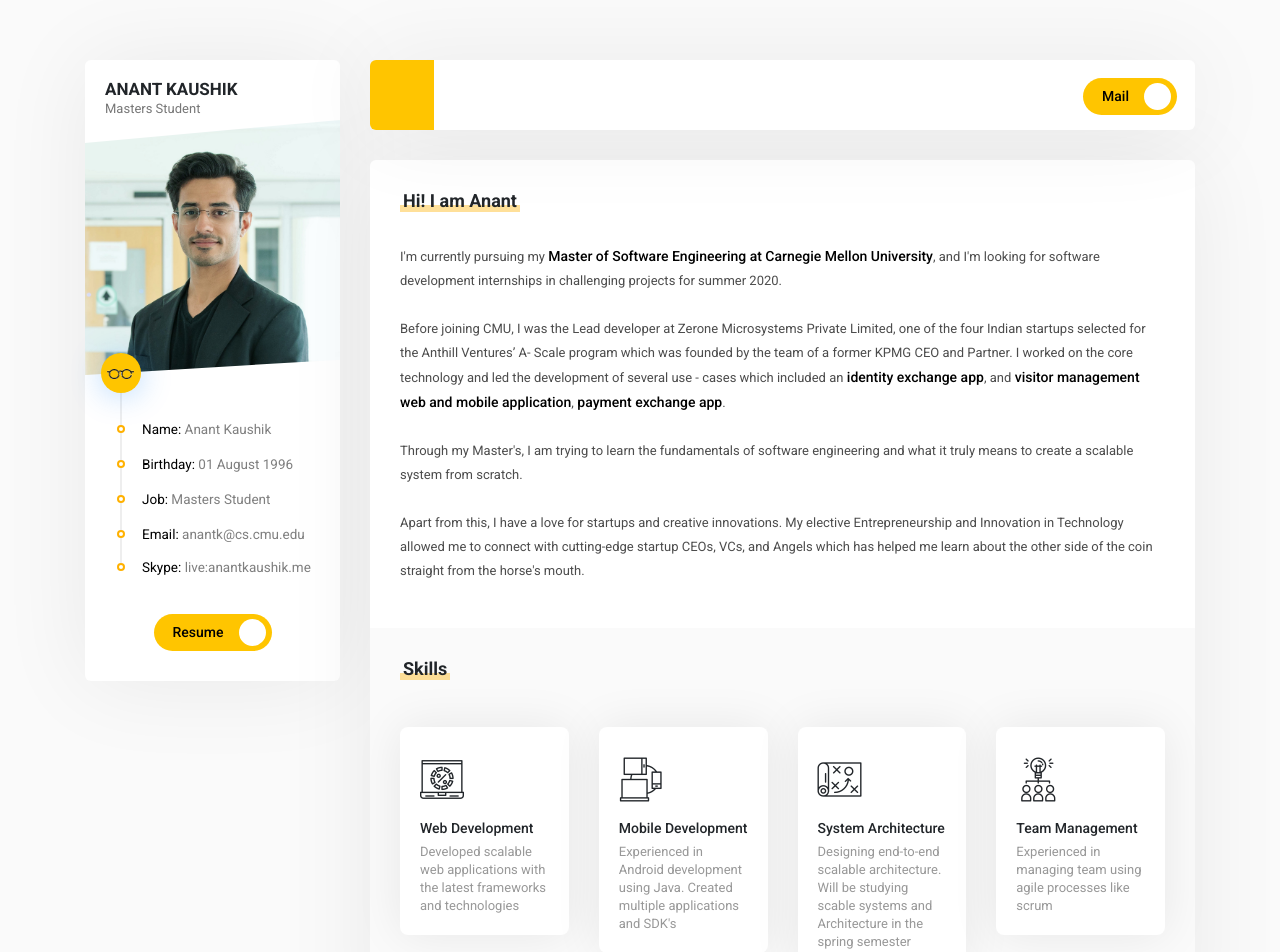
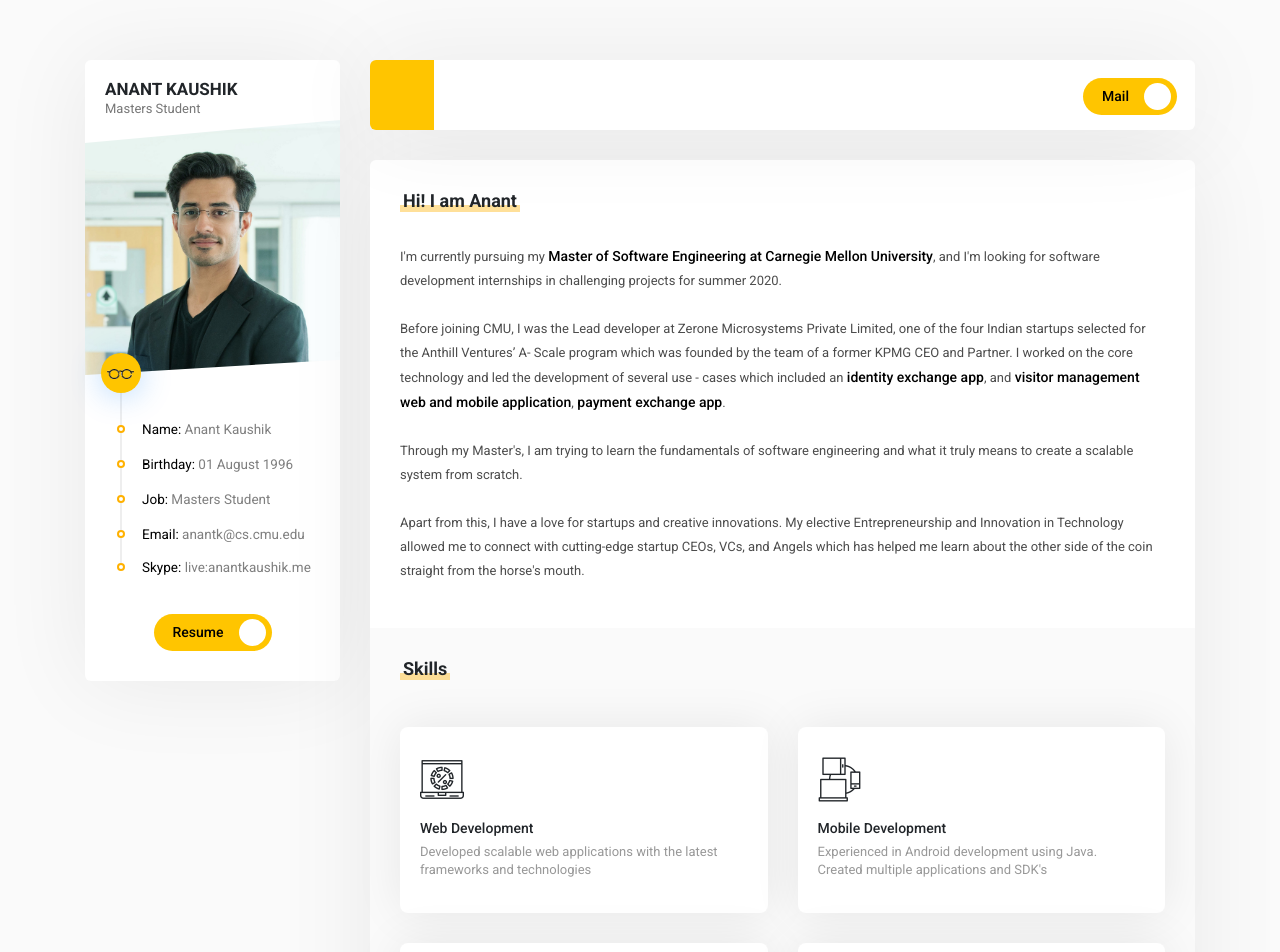
Before and after one commit to anant-kaushik/anantkaushik.com, a React (Create React App) app: page / in a window 1280 px wide. Shown: the top 952 px of the page. Built offline with nearby package versions, Linux system fonts and the light colour scheme; a web font is replaced by a local one.

Commit message:
changed the the skills look

```diff
--- a/src/components/Skill/Skill.jsx
+++ b/src/components/Skill/Skill.jsx
@@ -16,9 +16,9 @@ const Desc = ({ text }) => (
     <Paragragh className="skill-desc">{text}</Paragragh>
 )
 
-const Skill = ({ title, desc, icon }) => (
-    <Col md="3" sm="6" xs="12">
-        <div className="skill bottom_30" >
+const Skill = ({ className, title, desc, icon }) => (
+    <Col md="6" xs="12">
+        <div className={"skill " + className} >
             <SkillIcon icon={icon} />
             <SkillTitle title={title} />
             <Desc text={desc} />
--- a/src/components/Wrapper/Wrapper.css
+++ b/src/components/Wrapper/Wrapper.css
@@ -0,0 +1,9 @@
+.wrapper {
+    margin-top: 60px;
+}
+
+@media (max-width: 768px) {
+    .wrapper {
+      margin-top: 30px !important;
+    }
+}
--- a/src/components/Wrapper/Wrapper.jsx
+++ b/src/components/Wrapper/Wrapper.jsx
@@ -3,8 +3,8 @@ import { Container } from "react-bootstrap";
 
 import "./Wrapper.css";
 
-const Wrapper = ({ className, children }) => (
-  <Container className={"wrapper " + className}>{children}</Container>
+const Wrapper = ({ children }) => (
+  <Container className="wrapper ">{children}</Container>
 );
 
 export default Wrapper;
--- a/src/containers/Home/Home.jsx
+++ b/src/containers/Home/Home.jsx
@@ -37,15 +37,19 @@ const Skills = ({ skills }) => (
     <Section background="#fafafa">
         <SectionTitle title="Skills" />
         <Row className="top_45">
-            {skills.map(skill => (
-                <Skill {...skill} />
+            {skills.top.map((skill, index) => (
+                <Skill className="bottom_30" {...skill} key={index} />
+            ))}
+            {skills.bottom.map((skill, index) => (
+                <Skill {...skill} key={index} />
             ))}
         </Row>
     </Section>
 )
 
 const data = {
-    skills: [
+    skills: {
+        top: [
             {
                 title: "Web Development",
                 desc: "Developed scalable web applications with the latest frameworks and technologies",
@@ -55,7 +59,9 @@ const data = {
                 title: "Mobile  Development ",
                 desc: "Experienced in Android development using Java. Created multiple applications and SDK's",
                 icon: "flaticon-responsive"
-        },
+            }
+        ],
+        bottom: [
             {
                 title: "System Architecture",
                 desc: "Designing end-to-end scalable architecture. Will be studying scable systems and Architecture in the spring semester",
@@ -67,6 +73,7 @@ const data = {
                 icon: "flaticon-brainstorming"
             }
         ]
+    }
 }
 
 class Home extends Component {
```
Lines whose indentation alone changed are shown as unchanged.
